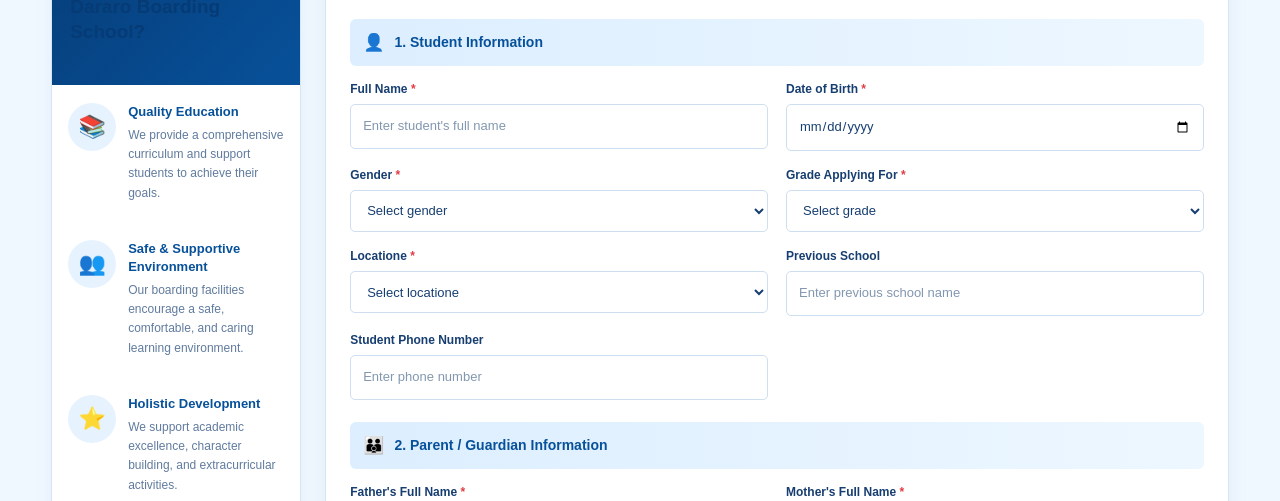
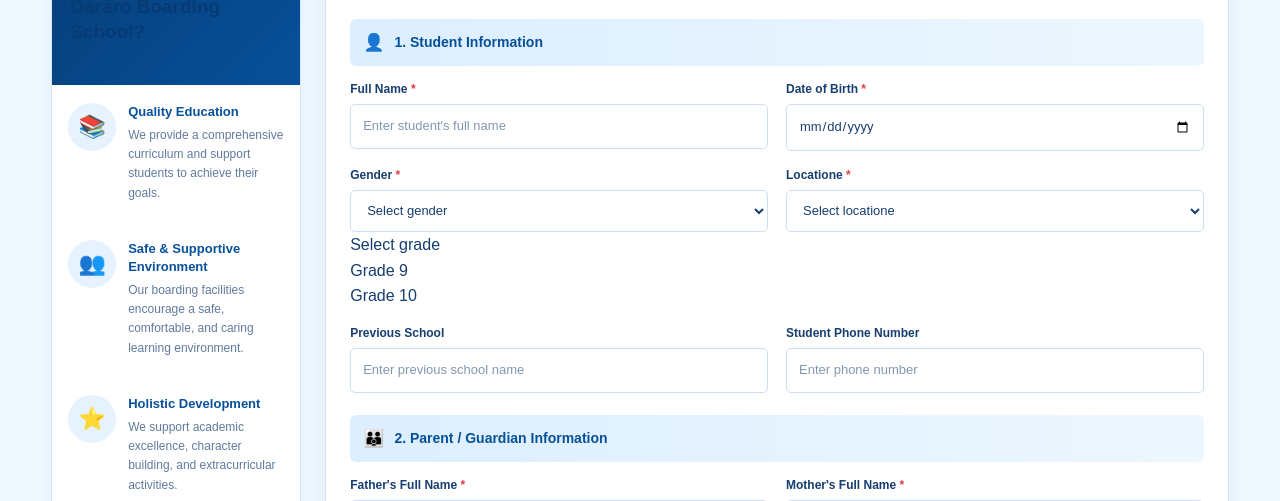
Before and after one commit to kanariyapy/Dararo-Boarding-School-Website, a plain HTML site: page frontend/pages/regesteration.html in a window 1280 px wide. Shown: the part 599-1100 px from the top of the page. Drawn offline with Linux system fonts and the light colour scheme.

Commit message:
Update registration page

```diff
--- a/frontend/pages/regesteration.html
+++ b/frontend/pages/regesteration.html
@@ -139,20 +139,14 @@
                             <option value="">Select gender</option>
                             <option value="male">Male</option>
                             <option value="female">Female</option>
-                            <option value="prefer-not-to-say">Prefer not to say</option>
-                        </select>
                     </div>
 
                     <div class="form-group">
                         <label for="grade">Grade Applying For <span>*</span></label>
                         <select id="grade" name="grade" required>
                             <option value="">Select grade</option>
-                            <option value="7">Grade 7</option>
-                            <option value="8">Grade 8</option>
                             <option value="9">Grade 9</option>
                             <option value="10">Grade 10</option>
-                            <option value="11">Grade 11</option>
-                            <option value="12">Grade 12</option>
                         </select>
                     </div>
                     <div class="form-group">
```
